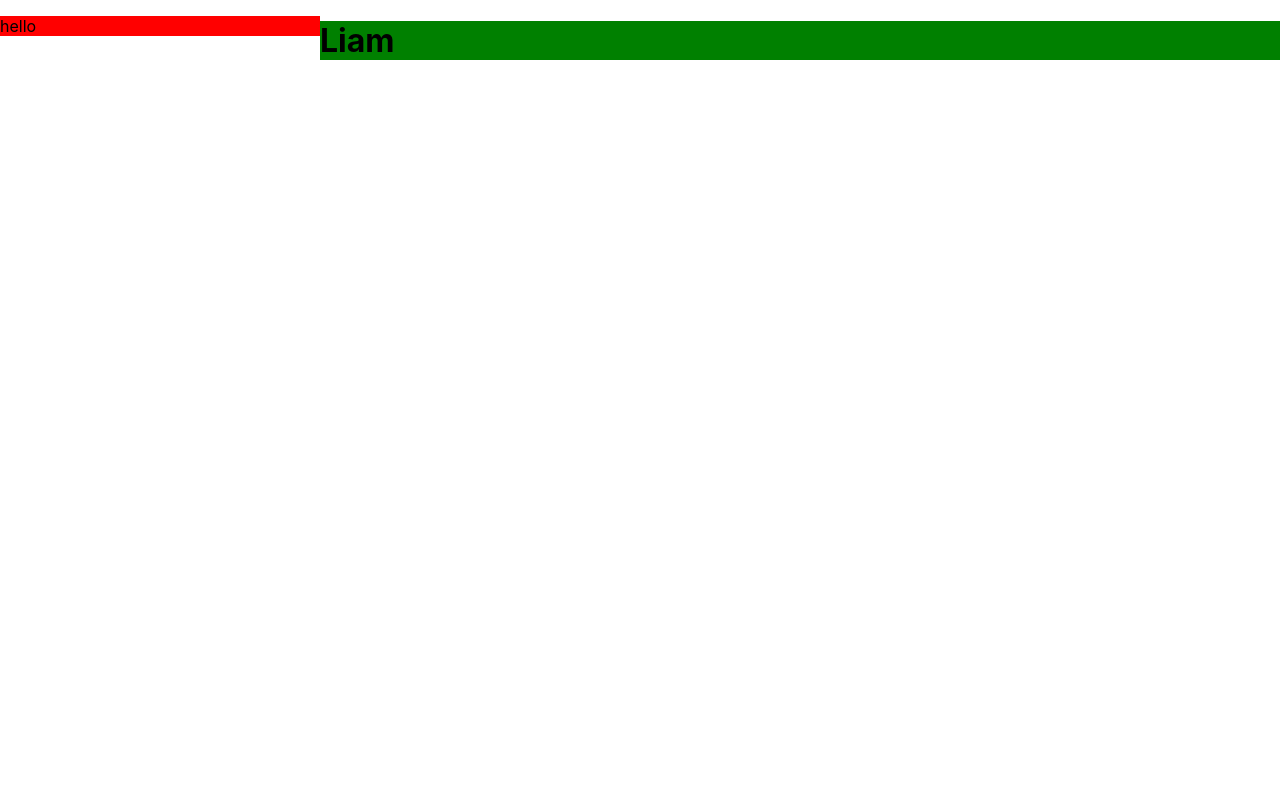
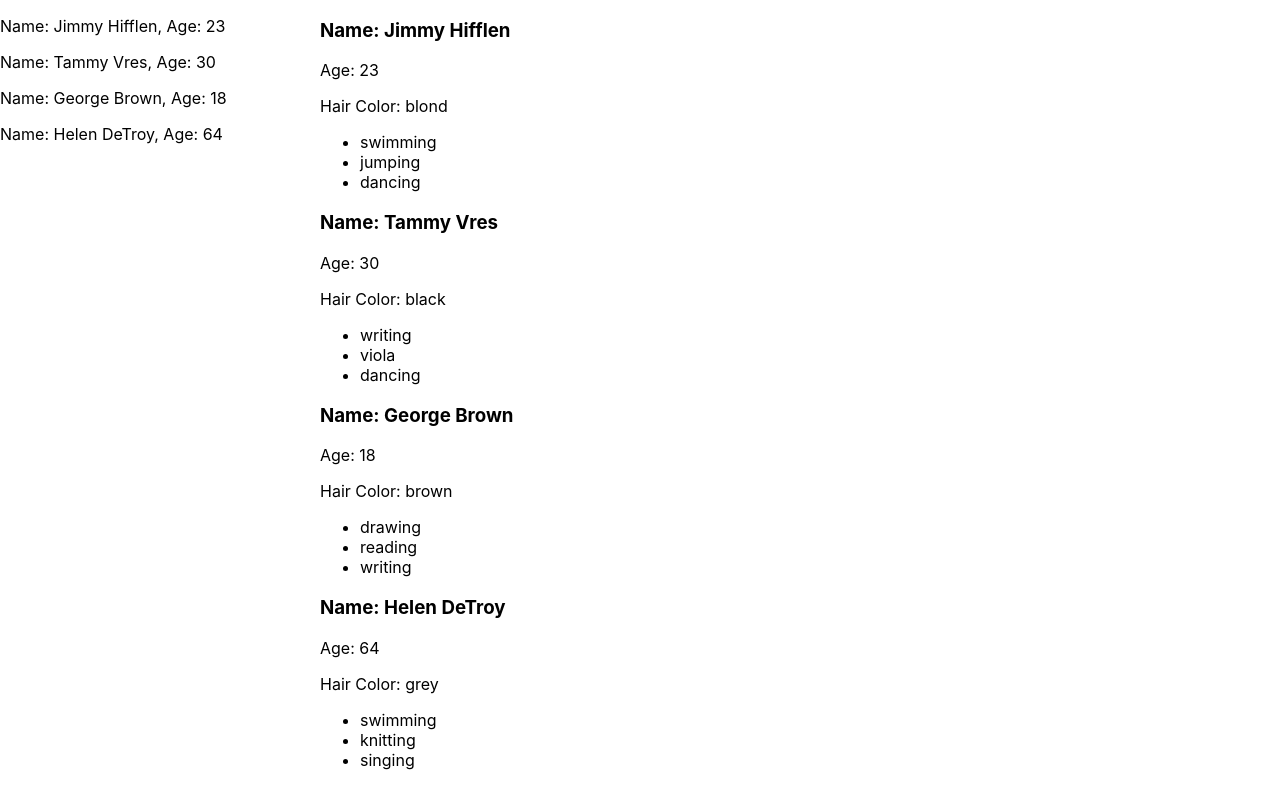
Before and after one commit to lcmpbll/design-patterns, a React (Create React App) app: page / in a window 1280 px wide. Built offline with nearby package versions, Linux system fonts and the light colour scheme.

Commit message:
display lists.

```diff
--- a/src/App.js
+++ b/src/App.js
@@ -2,6 +2,8 @@ import { SplitScreen } from "./SplitScreen";
 import { RegularList } from "./Lists";
 import { people, products } from "./Lists/lists"
 import React from 'react';
+import { SmallPersonListItem } from "./People/SmallPersonListItem";
+import { LargePersonListItem } from "./People/LargePersonListItem";
 const RightHandComponent = ({name}) => {
   return(
     <h1 style={{backgroundColor: 'green'}}>{name}</h1>
@@ -18,8 +20,8 @@ function App() {
       leftWeight={1}
       rightWeight={3}
     >
-      <LeftHandComponent message={'hello'}/>
-      <RightHandComponent name={'Liam'}/>
+      <RegularList items={people} resourceName='person' itemComponent={SmallPersonListItem}/>
+      <RegularList  items={people} resourceName='person' itemComponent={LargePersonListItem}/>
     </SplitScreen>
   );
 }
--- a/src/People/LargePersonListItem.js
+++ b/src/People/LargePersonListItem.js
@@ -1,3 +1,4 @@
+import React from 'react';
 export const LargePersonListItem =({person}) => {
   const { name, age, hairColor, hobbies } = person;
   return (
--- a/src/People/SmallPersonListItem.js
+++ b/src/People/SmallPersonListItem.js
@@ -1,3 +1,4 @@
+import React from 'react';
 export const SmallPersonListItem =({person}) => {
   const { name, age } = person;
   return (
```
